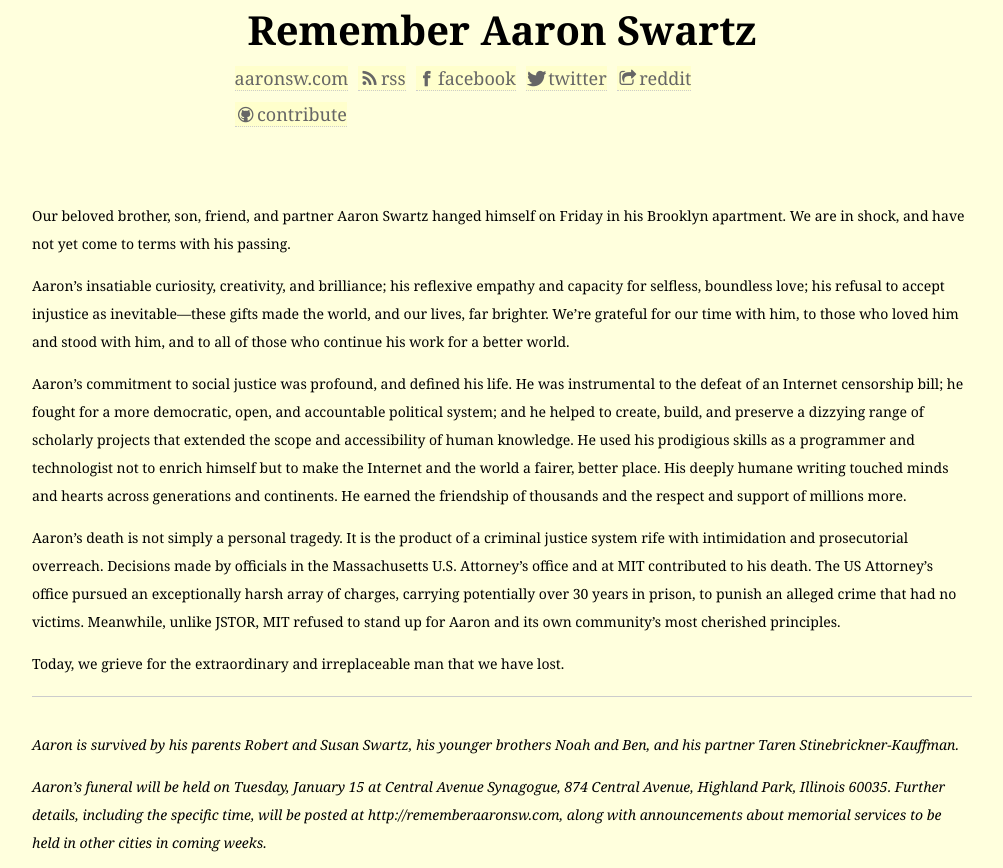
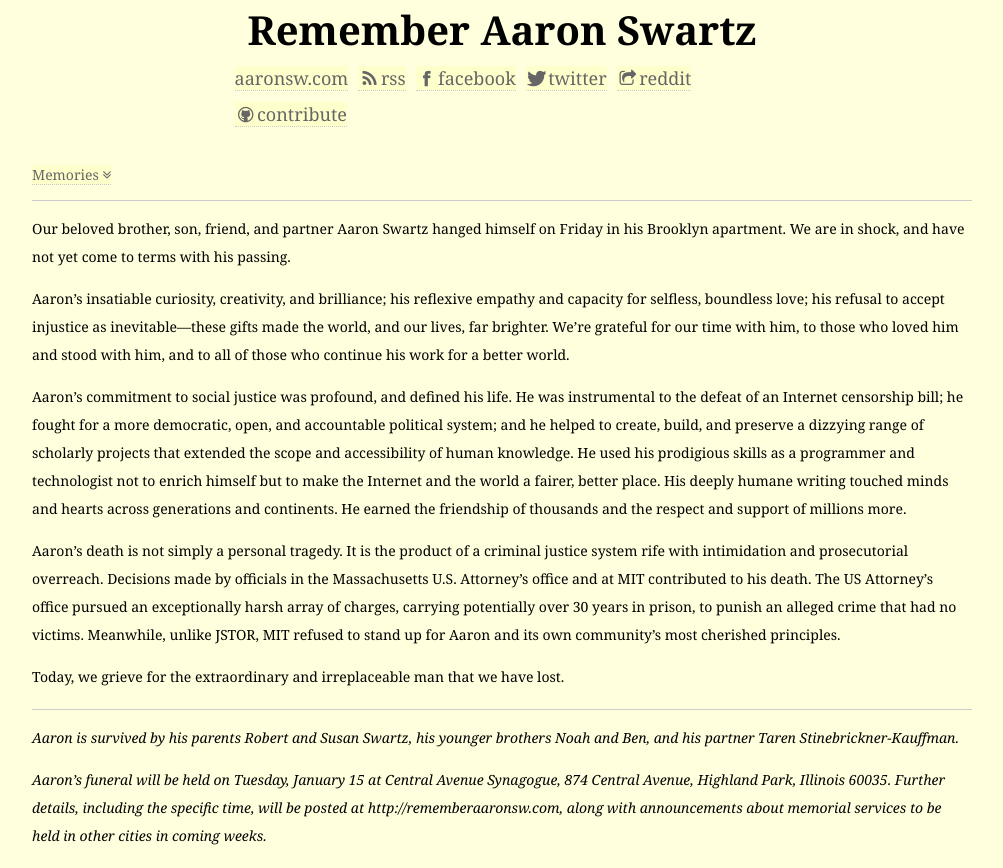
Before and after one commit to guanix/rememberaaronsw, a Jekyll site: the page built from index.html, in a window 1280 px wide, cut to the strip 0-868 px from the top of the page. Shown: the whole strip, without its empty margins (138-1141 px from the left). Built offline with Jekyll 4.4.1, drawn with Linux system fonts in a browser that asks for light colours; nearby versions of some CDN libraries.

Commit message:
Link to memories farther down.

```diff
--- a/index.html
+++ b/index.html
@@ -42,6 +42,7 @@
       </header>
 
       <div id='main'>
+        <a href="#memories">Memories <i class="icon-double-angle-down"></i></a>
         <ul id='statements'>
           {% for post in site.categories.statements %}
             <li>
--- a/stylesheets/tribute.css
+++ b/stylesheets/tribute.css
@@ -100,8 +100,9 @@
 }
 
 #statements article {
-  border-bottom: 1px solid #ccc;
-  padding-bottom: 18px;
+  border-top: 1px solid #ccc;
+  margin-top: 18px;
+  padding-top: 0;
 }
 
 #statements article h2 {
@@ -109,13 +110,6 @@
 }
 
 #statements article p {
-/*  font-size: 14px;
-  line-height: 28px;
-*/}
-
-#statements article hr {
-  border-top: 1px solid #888;
-  border-bottom: 0;
 }
 
 #memories {
```
